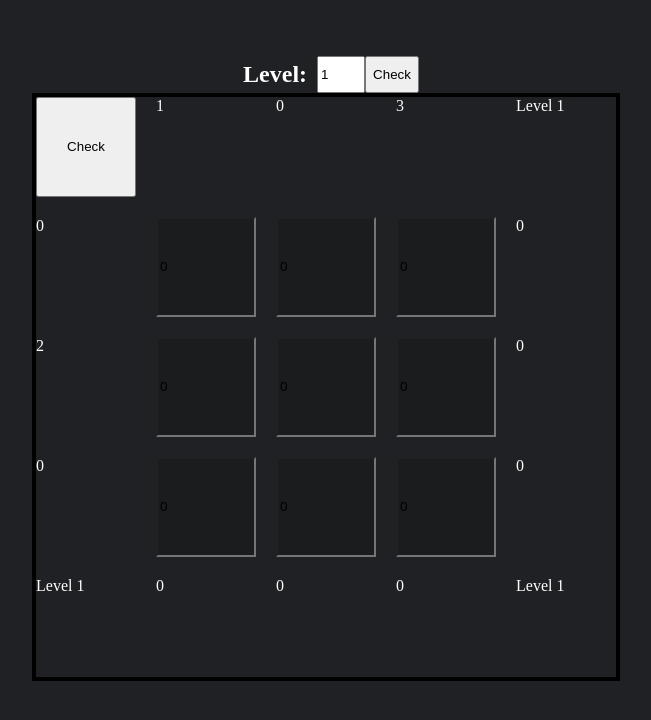
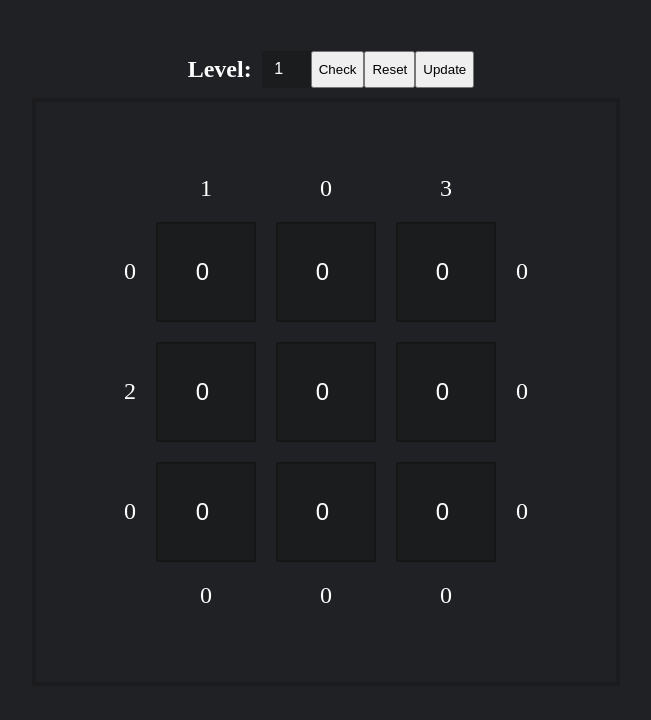
Before and after one commit to chikibambony137/game-skylines, a Vue app: page / in a window 1280 px wide. Shown: the top 720 px of the page, without its empty margins (314-965 px from the left). Built offline with nearby package versions, Linux system fonts and the light colour scheme.

Commit message:
improve visual styles

```diff
--- a/src/App.vue
+++ b/src/App.vue
@@ -7,17 +7,22 @@
         type="number"
         min="1"
         max="3"
+        readonly
         v-model="level"
-        @input="switchPreset" />
+        @click="changeLevel" />
 
-        <button>Check</button>
+      <button @click="isCheckTowers = !isCheckTowers">Check</button>
+      <button @click="isResetLevel = !isResetLevel">Reset</button>
+      <button @click="switchPreset">Update</button>
     </div>
 
     <GameGrid
       class="game__grid"
       :maxTowerValue="maxTowerValue"
       :preset="currentPreset"
-      :level></GameGrid>
+      :level
+      :isCheckTowers
+      :isResetLevel></GameGrid>
   </div>
 </template>
 
@@ -39,11 +44,19 @@ watch(level, () => {
   maxTowerValue = level.value + 2;
   gridSize = (maxTowerValue + 2).toString();
   document.documentElement.style.setProperty("--gridSize", gridSize);
+
+  switchPreset();
 });
 
 const currentPreset: Ref<Array<numberList>> = ref(getRandomPreset(1));
 
+const changeLevel = () => {
+  if (level.value < 3) level.value += 1;
+  else level.value = 1;
+}
+
 const switchPreset = () => {
+
   switch (level.value) {
     case 1:
       currentPreset.value = getRandomPreset(1);
@@ -58,7 +71,9 @@ const switchPreset = () => {
       currentPreset.value = getRandomPreset(1);
   }
 };
-// tests
+
+const isCheckTowers: Ref<boolean> = ref(false);
+const isResetLevel: Ref<boolean> = ref(false);
 </script>
 
 <style scoped>
@@ -75,10 +90,16 @@ const switchPreset = () => {
 
 .bar {
   display: flex;
+  margin-bottom: 10px;
 }
 
 .bar__level-title {
   margin: 5px 10px;
+}
+
+.bar__level-input {
+  font-size: 16px;
+  cursor: pointer;
 }
 
 .game__grid {
@@ -88,6 +109,6 @@ const switchPreset = () => {
   grid-column-gap: 20px;
   grid-row-gap: 20px;
 
-  border: 4px solid black;
+  border: 4px solid rgba(0, 0, 0, 0.173);
 }
 </style>
--- a/src/components/GameGrid.vue
+++ b/src/components/GameGrid.vue
@@ -1,28 +1,30 @@
 <template>
   <div class="grid">
-    <button @click="checkTowers">Check</button>
-    <span v-for="p in preset[0]?.[1]">{{ p }}</span>
-    <span>Level {{ level }}</span>
+    <span class="grid__level"></span>
+    <span class="grid__hint grid__hint_top" v-for="p in preset[0]?.[1]">{{ p }}</span>
+    <span class="grid__level"></span>
 
     <template v-for="(row, rowIndex) in maxTowerValue" :key="rowIndex">
-      <span>{{ preset[row]?.[0] }}</span>
+      <span class="grid__hint grid__hint_left">{{ preset[row]?.[0] }}</span>
 
       <input
-        class="game__input"
+        class="grid__input"
         v-for="(col, colIndex) in preset[row]?.[1]"
         :key="colIndex"
         v-model.number="res[rowIndex + 1]![1][colIndex]"
         :name="col.toString()"
         type="number"
-        min="0"
-        :max="maxTowerValue" />
+        readonly
+        @click="buildTower(rowIndex, colIndex)" />
 
-      <span>{{ preset[row]?.[2] }}</span>
+      <span class="grid__hint grid__hint_right">{{ preset[row]?.[2] }}</span>
     </template>
 
-    <span>Level {{ level }}</span>
-    <span v-for="p in preset[maxTowerValue + 1]?.[1]">{{ p }}</span>
-    <span>Level {{ level }}</span>
+    <span class="grid__level"></span>
+    <span class="grid__hint grid__hint_bottom" v-for="p in preset[maxTowerValue + 1]?.[1]">{{
+      p
+    }}</span>
+    <span class="grid__level"></span>
   </div>
 </template>
 
@@ -48,9 +50,25 @@ const props = defineProps({
     type: Array<numberList>,
     required: true,
   },
+
+  isCheckTowers: {
+    type: Boolean,
+    required: true,
+  },
+
+  isResetLevel: {
+    type: Boolean,
+    required: true,
+  },
 });
 
 const res: Ref<numberList[]> = ref(JSON.parse(JSON.stringify(props.preset)));
+
+const buildTower = (rowIndex: number, colIndex: number) => {
+  if (res.value[rowIndex + 1]![1][colIndex]! < props.maxTowerValue)
+    res.value[rowIndex + 1]![1][colIndex]! += 1;
+  else res.value[rowIndex + 1]![1][colIndex]! = 0;
+};
 
 watch(
   () => props.preset,
@@ -61,14 +79,53 @@ watch(
   { deep: true, immediate: true }
 );
 
-const checkTowers = () => {
-  if (useCheckSkylines(res.value, props.maxTowerValue)) alert('УРААААААААААААА!');
-  else alert("ХУЙНЯЯЯЯЯЯЯЯЯЯЯЯЯЯЯЯЯЯЯЯЯ!");
-};
+watch(
+  () => props.isCheckTowers,
+  () => {
+    if (useCheckSkylines(res.value, props.maxTowerValue))
+      alert("УРААААААААААААА!");
+    else alert("ХУЙНЯЯЯЯЯЯЯЯЯЯЯЯЯЯЯЯЯЯЯЯЯ!");
+  }
+);
+
+watch(
+  () => props.isResetLevel,
+  () => {
+    res.value = JSON.parse(JSON.stringify(props.preset));
+  }
+);
 </script>
 
 <style scoped>
-  input {
-    background-color: #1b1c1e;
-  }
+.grid {
+  justify-items: center;
+  align-items: center;
+
+  font-size: 24px;
+}
+
+.grid__input {
+  height: 100%;
+  width: 100%;
+  box-sizing: border-box;
+  padding-left: 10px;
+  font-size: 24px;
+
+  border: 2px solid rgb(23, 22, 22);
+  cursor: pointer;
+  user-select: none;
+}
+
+.grid__hint_top {
+  align-self: self-end;
+}
+.grid__hint_left {
+  justify-self: self-end;
+}
+.grid__hint_right {
+  justify-self: self-start;
+}
+.grid__hint_bottom {
+  align-self: self-start;
+}
 </style>
--- a/src/style.css
+++ b/src/style.css
@@ -7,3 +7,13 @@
   background-color: #202124;
   color: white;
 }
+
+input {
+  justify-items: center;
+  align-items: center;
+
+  color: white;
+
+  background-color: #1b1c1e;
+  border: 0;
+}
```
Also changed, not shown: components.d.ts (deleted, +0 -29 lines).
